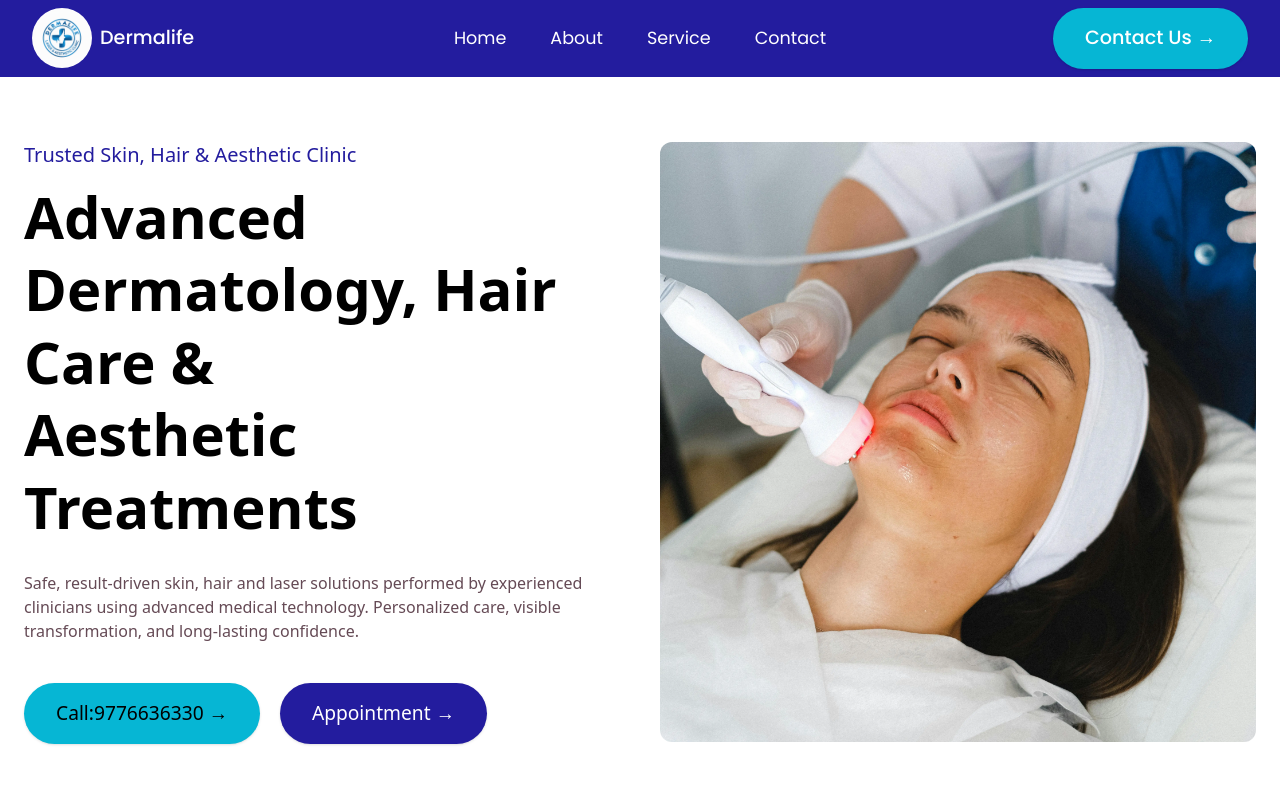
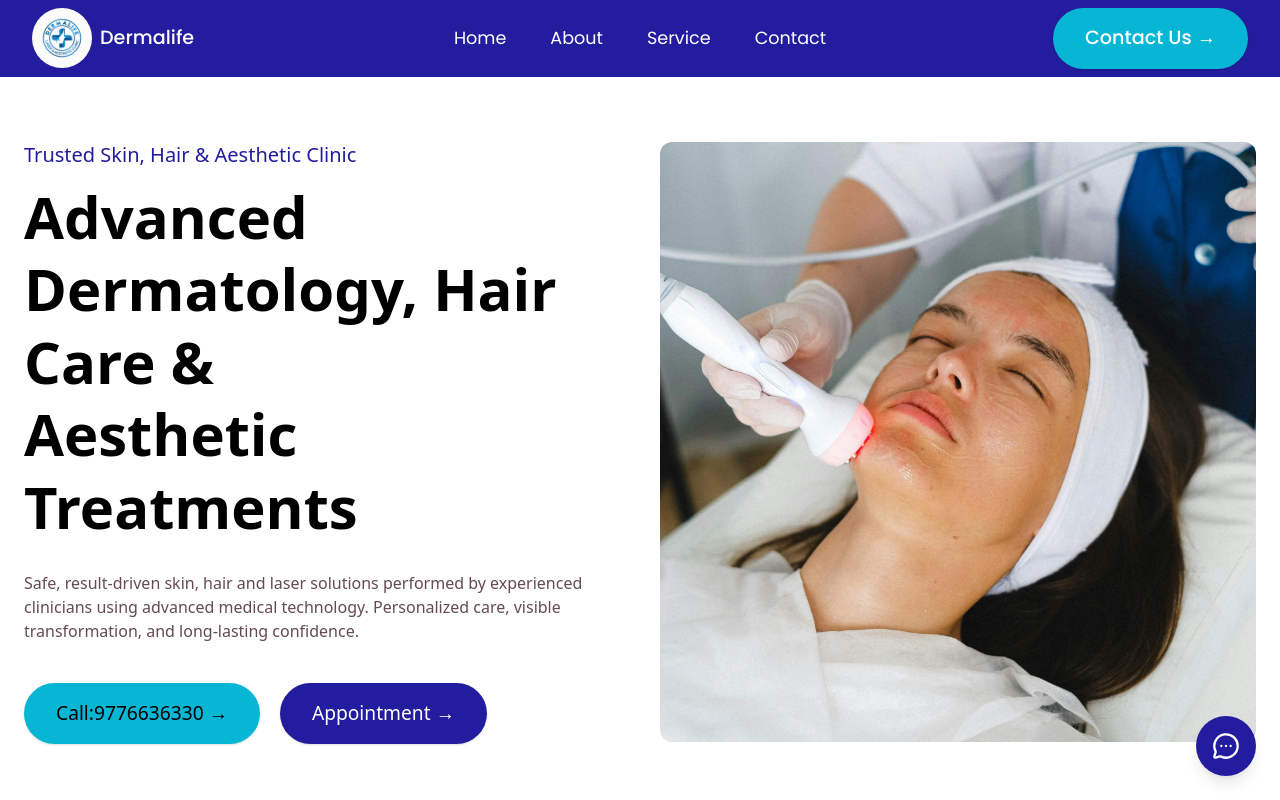
Before and after one commit to anchal-github123/DermalifeClinic, a React (Vite) app in the folder Frontend/: page / in a window 1280 px wide. Shown: the top 800 px of the page. Built offline with nearby package versions, Linux system fonts and the light colour scheme.

Commit message:
fifth commit

```diff
--- /dev/null
+++ b/Frontend/src/components/WhatsappMessage.jsx
@@ -0,0 +1,25 @@
+import {  MessageCircleMore } from "lucide-react";
+
+export default function WhatsappMessage() {
+  return (
+    <a
+      href="https://wa.me/919776636330"
+      target="_blank"
+      className="
+        fixed
+        bottom-6
+        right-6
+        bg-primary
+        text-white
+        p-4
+        rounded-full
+        shadow-lg
+        hover:bg-secondary
+        transition
+        z-50
+      "
+    >
+      <MessageCircleMore size={28} />
+    </a>
+  );
+}
--- a/Frontend/src/layout/MainLayout.jsx
+++ b/Frontend/src/layout/MainLayout.jsx
@@ -2,6 +2,7 @@ import Navbar from "../components/common/Navbar/Navbar";
 import Footer from "../components/common/Footer/Footer";
 import { Outlet } from "react-router-dom";
 import ScrollTop from "../components/common/ScrollTop";
+import WhatsappMessage from "../components/WhatsappMessage";
 
 export default function MainLayout() {
   return (
@@ -16,6 +17,9 @@ export default function MainLayout() {
       </div>
 
       <Footer />
+      <div>
+        <WhatsappMessage/>
+      </div>
     </div>
   );
 }
```
